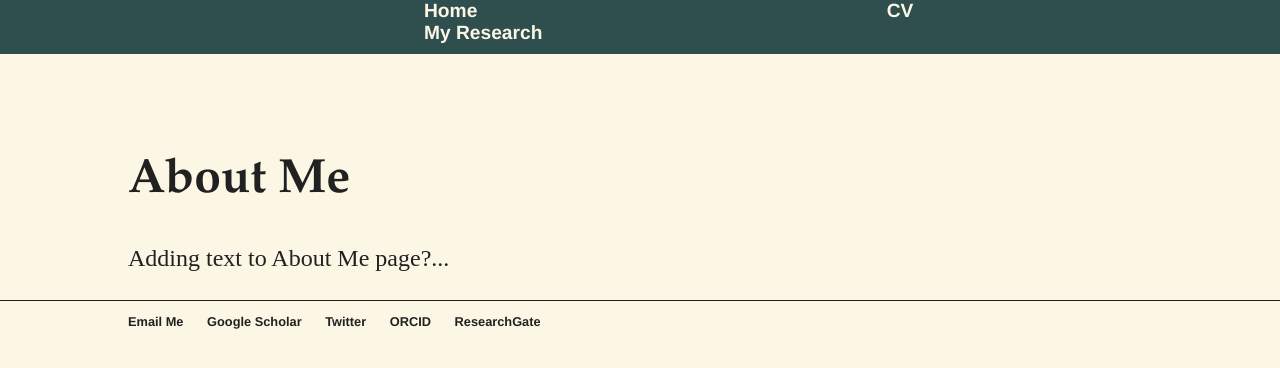
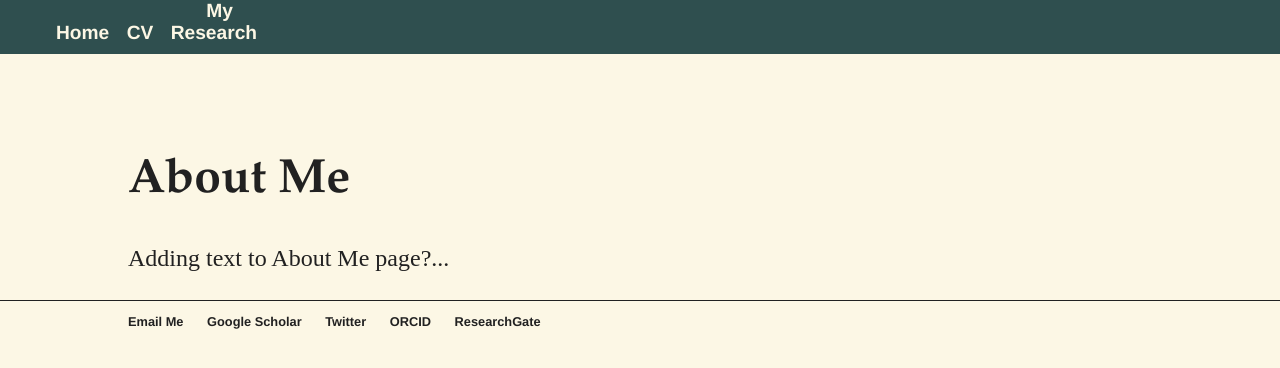
Before and after one commit to alyssa-stansfield/alyssa-stansfield.github.io, a Jekyll site: the page built from about/index.html, in a window 1280 px wide. Shown: the top 368 px of the page. Built offline with Jekyll 4.4.1, drawn with Linux system fonts in a browser that asks for light colours.

Commit message:
messing with nav bar

```diff
--- a/css/main.css
+++ b/css/main.css
@@ -31,13 +31,12 @@ nav ul {
 
 nav a {
      color:#FCF7E5;
-     padding-top:50px;
      padding-left:30%;
 }
 
 
 nav ul li, footer ul li {
-    display: inline;
+    display: inline-block;
     margin-right: 20px;
 }
 
```
